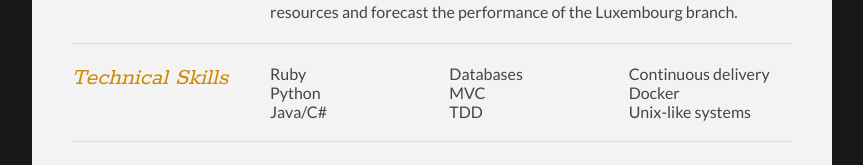
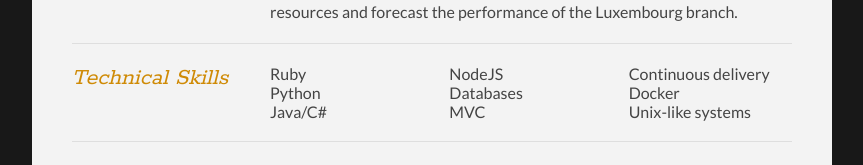
Before and after one commit to tuomastirronen/cv, a plain HTML site: page index.html in a window 1280 px wide. Shown: the part 737-902 px from the top of the page, without its empty margins (208-1071 px from the left). Drawn offline with Linux system fonts and the light colour scheme.

Commit message:
Update index.html

```diff
--- a/index.html
+++ b/index.html
@@ -98,9 +98,9 @@
 					<li>Ruby</li>
 					<li>Python</li>
 					<li>Java/C#</li>
+					<li>NodeJS</li>
 					<li>Databases</li>
 					<li>MVC</li>
-					<li>TDD</li>
 					<li>Continuous delivery</li>
 					<li>Docker</li>
 					<li>Unix-like systems</li>
```
